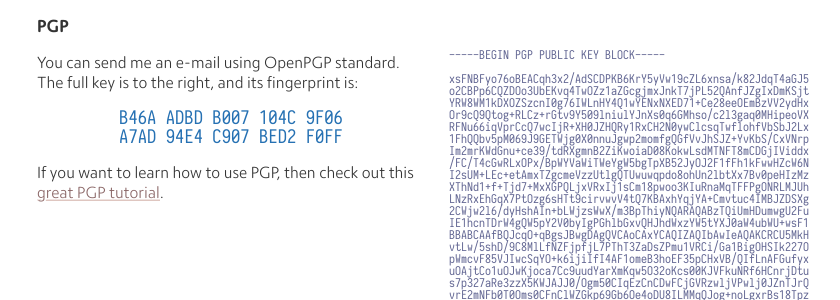
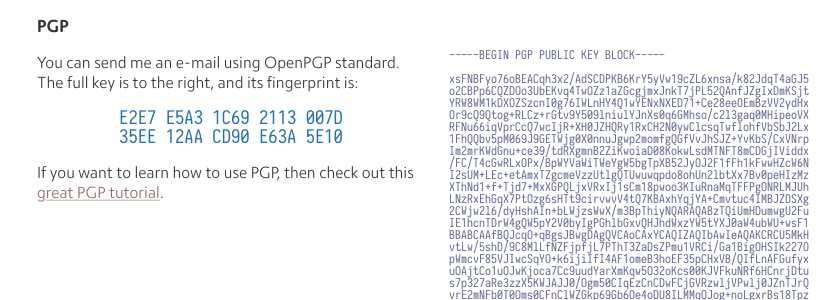
Before and after one commit to MrAnnix/MrAnnix.github.io, a Jekyll site: the page built from contact.html, in a window 1280 px wide. Shown: the part 227-527 px from the top of the page, without its empty margins (203-1043 px from the left). Built offline with Jekyll 4.4.1, drawn with Linux system fonts in a browser that asks for light colours.

Commit message:
Update contact.html

```diff
--- a/contact.html
+++ b/contact.html
@@ -21,8 +21,8 @@ layout: default
     <div class=left-column>
         <p>You can send me an e-mail using OpenPGP standard. The full key is to the right, and its fingerprint is:</p>
         <div class=fingerprint>
-            <div class=line>B46A ADBD B007 104C 9F06</div>
-            <div class=line>A7AD 94E4 C907 BED2 F0FF</div>
+            <div class=line>E2E7 E5A3 1C69 2113 007D</div>
+            <div class=line>35EE 12AA CD90 E63A 5E10</div>
         </div>
         <p>If you want to learn how to use PGP, then check out this
             <a href=http://futureboy.us/pgp.html title="A tutorial on how to get started with PGP">great PGP tutorial</a>.</p>
```
